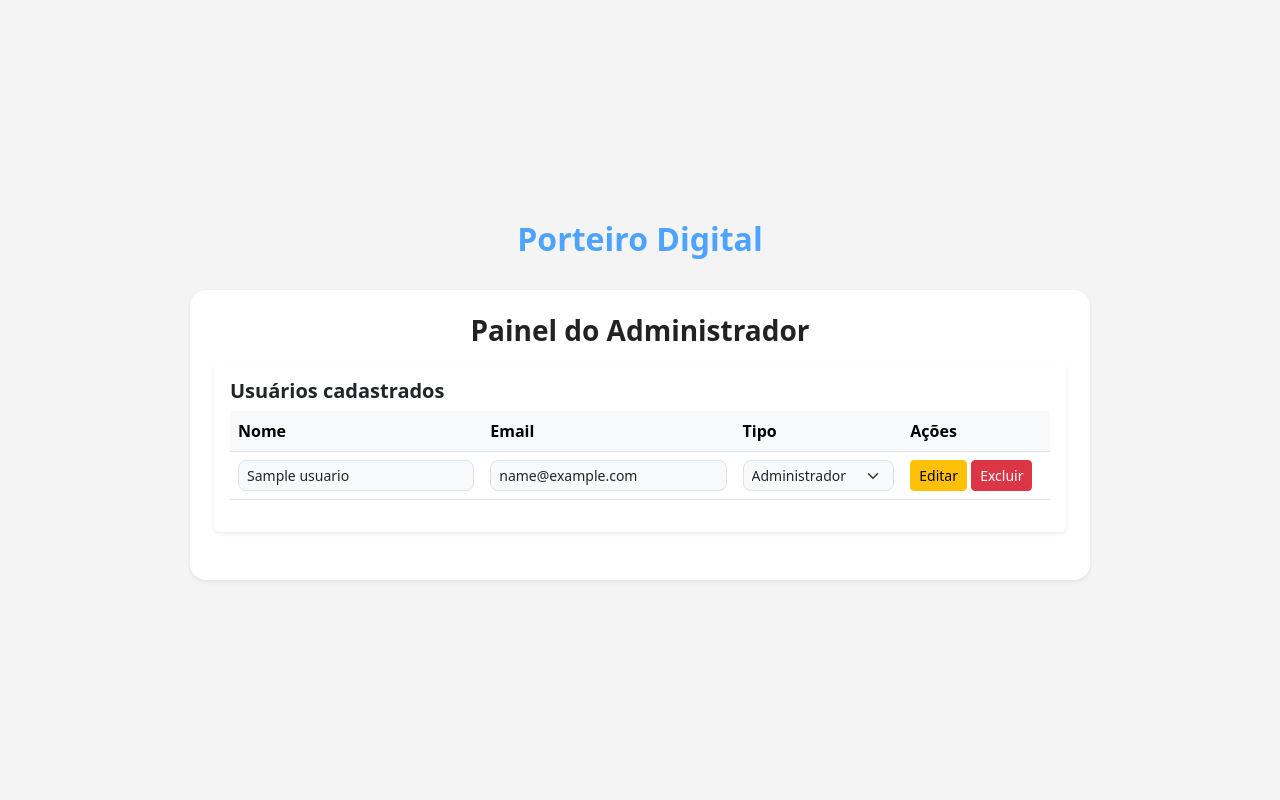
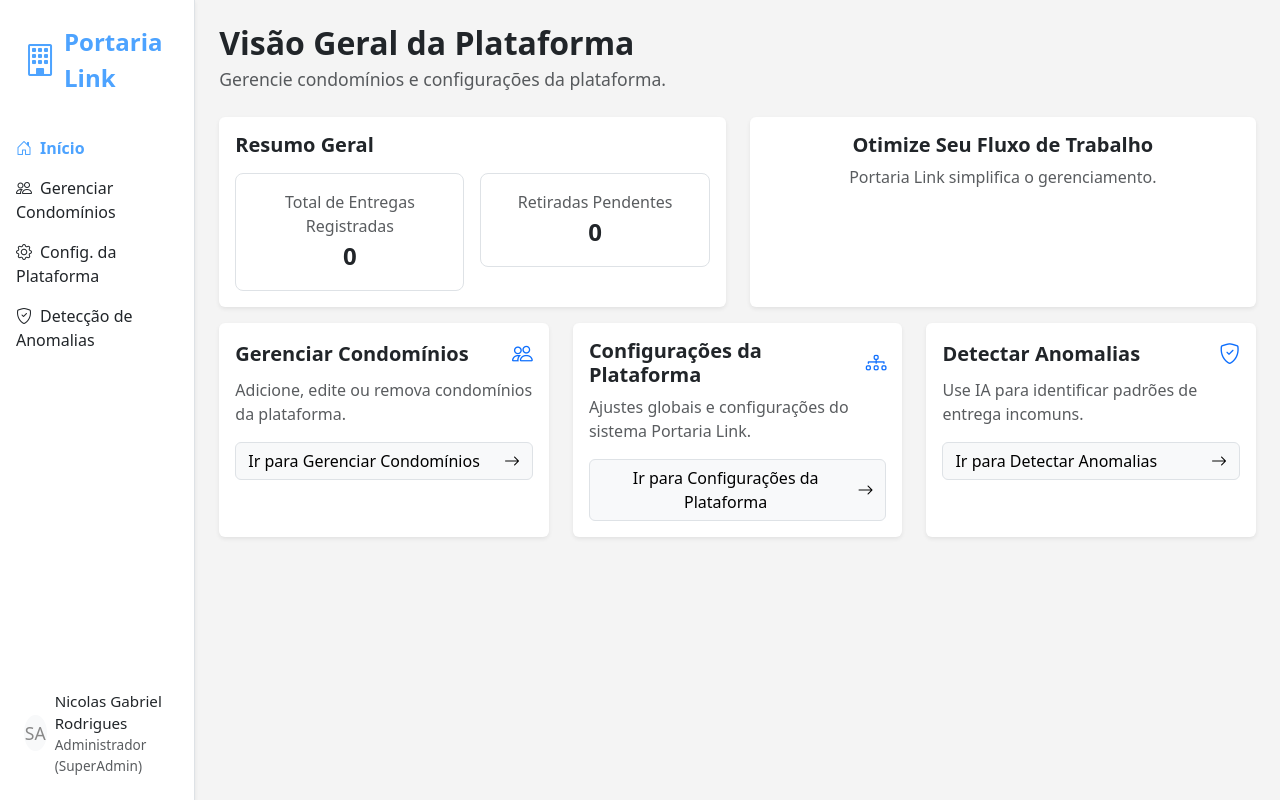
Before and after one commit to NicolasGayb/PorteiroDigital, a Flask app: page /painel/admin in a window 1280 px wide. Run offline with Flask 3, Linux system fonts and the light colour scheme; tables that the repository leaves empty hold one stand-in row (values such as "Sample post").

Commit message:
remodelar login admin

```diff
--- a/templates/painel_admin.html
+++ b/templates/painel_admin.html
@@ -9,67 +9,133 @@
   <link rel="stylesheet" href="{{ url_for('static', filename='css/style.css') }}">
 </head>
 <body style="background: #f4f4f4;">
-  <div class="container d-flex flex-column align-items-center justify-content-center" style="min-height: 100vh;">
-    <div class="text-center mb-4">
-      <i class="bi bi-building" style="font-size: 2.5rem; color: #4da3ff;"></i>
-      <h1 class="fw-bold" style="color: #4da3ff; font-size: 2rem;">Porteiro Digital</h1>
-    </div>
-    <div class="bg-white p-4 rounded-4 shadow-sm" style="width: 100%; max-width: 900px;">
-      <h3 class="fw-bold mb-3 text-center" style="color: #222;">Painel do Administrador</h3>
-      <div class="card border-0 shadow-sm mb-4">
-        <div class="card-body">
-          <h5 class="card-title fw-bold">Usuários cadastrados</h5>
-          <div class="table-responsive">
-            <table class="table align-middle">
-              <thead class="table-light">
-                <tr>
-                  <th>Nome</th>
-                  <th>Email</th>
-                  <th>Tipo</th>
-                  <th>Ações</th>
-                </tr>
-              </thead>
-              <tbody>
-                {% for user in usuarios %}
-                  <tr id="linha-{{ user.id }}">
-                    <!-- Campo de Nome com 'disabled' para evitar edição direta -->
-                    <td>
-                      <input type="text" class="form-control form-control-sm bg-light rounded-3"
-                             value="{{ user.nome }}" id="nome-{{ user.id }}" disabled>
-                    </td>
-
-                    <!-- Campo de Email -->
-                    <td>
-                      <input type="email" class="form-control form-control-sm bg-light rounded-3"
-                             value="{{ user.email }}" id="email-{{ user.id }}" disabled>
-                    </td>
-
-                    <!-- Campo de Tipo como um select dropdown -->
-                    <td>
-                      <select class="form-select form-select-sm bg-light rounded-3" id="tipo-{{ user.id }}" disabled>
-                        <option value="Administrador" {% if user.tipo == 'Administrador' %}selected{% endif %}>Administrador</option>
-                        <option value="Proprietario" {% if user.tipo == 'Proprietario' %}selected{% endif %}>Proprietário</option>
-                        <option value="Condomino" {% if user.tipo == 'Condomino' %}selected{% endif %}>Condomino</option>
-                        <option value="Zelador" {% if user.tipo == 'Zelador' %}selected{% endif %}>Zelador</option>
-                      </select>
-                    </td>
-
-                    <!-- Botões de ação: Editar, Salvar e Excluir -->
-                    <td>
-                      <button class="btn btn-sm btn-warning" id="editar-{{ user.id }}" onclick="editarUsuario({{ user.id }})">Editar</button>
-                      <button class="btn btn-sm btn-success d-none" id="salvar-{{ user.id }}" onclick="salvarUsuario({{ user.id }})">Salvar</button>
-                      <button class="btn btn-sm btn-secondary d-none" id="cancelar-{{ user.id }}" onclick="cancelarEdicao({{ user.id }})">Cancelar</button>
-                      <a href="/excluir/{{ user.id }}" class="btn btn-sm btn-danger">Excluir</a>
-                    </td>
-                  </tr>
-                {% endfor %}
-              </tbody>
-            </table>
+  <div class="d-flex" style="min-height: 100vh;">
+    <!-- Sidebar Lateral -->
+    <nav class="bg-white border-end shadow-sm d-flex flex-column justify-content-between" style="width: 260px; min-height: 100vh; position:relative;">
+      <div>
+        <!-- Logo e título -->
+        <div class="d-flex align-items-center gap-2 px-4 pt-4 pb-3">
+          <i class="bi bi-building" style="font-size: 2rem; color: #4da3ff;"></i>
+          <span class="fw-bold" style="color: #4da3ff; font-size: 1.5rem;">Portaria Link</span>
+        </div>
+        <!-- Menu de navegação -->
+        <ul class="nav flex-column mt-3">
+          <li class="nav-item">
+            <a class="nav-link active fw-semibold" href="#" style="color: #4da3ff;"><i class="bi bi-house-door me-2"></i>Início</a>
+          </li>
+          <li class="nav-item">
+            <a class="nav-link text-dark" href="#"><i class="bi bi-people me-2"></i>Gerenciar Condomínios</a>
+          </li>
+          <li class="nav-item">
+            <a class="nav-link text-dark" href="#"><i class="bi bi-gear me-2"></i>Config. da Plataforma</a>
+          </li>
+          <li class="nav-item">
+            <a class="nav-link text-dark" href="#"><i class="bi bi-shield-check me-2"></i>Detecção de Anomalias</a>
+          </li>
+        </ul>
+      </div>
+      <!-- Usuário logado -->
+      <div class="d-flex align-items-center gap-2 px-4 pb-4">
+        <span class="rounded-circle bg-light d-flex justify-content-center align-items-center" style="width:36px; height:36px; font-size:1.1rem; color:#888;">SA</span>
+        <div>
+          <div style="font-size:0.95rem;">Nicolas Gabriel Rodrigues</div>
+          <div class="text-muted" style="font-size:0.85rem;">Administrador (SuperAdmin)</div>
+        </div>
+      </div>
+    </nav>
+    <!-- Conteúdo principal -->
+    <main class="flex-grow-1 px-4 py-4">
+      <!-- Título e subtítulo -->
+      <div class="mb-4">
+        <h2 class="fw-bold mb-1" style="font-size:2rem;">Visão Geral da Plataforma</h2>
+        <div class="text-muted" style="font-size:1.1rem;">Gerencie condomínios e configurações da plataforma.</div>
+      </div>
+      <!-- Cards de resumo -->
+      <div class="row g-4 mb-3">
+        <!-- Card Resumo Geral -->
+        <div class="col-lg-6">
+          <div class="card border-0 shadow-sm h-100">
+            <div class="card-body">
+              <h5 class="fw-bold mb-3">Resumo Geral</h5>
+              <div class="row g-3">
+                <div class="col-md-6">
+                  <div class="border rounded-3 p-3 text-center">
+                    <div class="text-muted">Total de Entregas Registradas</div>
+                    <div class="fw-bold fs-4">0</div>
+                  </div>
+                </div>
+                <div class="col-md-6">
+                  <div class="border rounded-3 p-3 text-center">
+                    <div class="text-muted">Retiradas Pendentes</div>
+                    <div class="fw-bold fs-4">0</div>
+                  </div>
+                </div>
+              </div>
+            </div>
+          </div>
+        </div>
+        <!-- Card Otimize Seu Fluxo -->
+        <div class="col-lg-6">
+          <div class="card border-0 shadow-sm h-100 d-flex align-items-center justify-content-center text-center" style="min-height:100%;">
+            <div class="card-body">
+              <h5 class="fw-bold mb-2">Otimize Seu Fluxo de Trabalho</h5>
+              <div class="text-muted">Portaria Link simplifica o gerenciamento.</div>
+            </div>
           </div>
         </div>
       </div>
-    </div>
+      <!-- Cards de navegação -->
+      <div class="row g-4">
+        <!-- Gerenciar Condomínios -->
+        <div class="col-lg-4">
+          <div class="card border-0 shadow-sm h-100">
+            <div class="card-body">
+              <div class="d-flex align-items-center mb-2">
+                <h5 class="fw-bold mb-0 flex-grow-1">Gerenciar Condomínios</h5>
+                <i class="bi bi-people text-primary" style="font-size:1.3rem;"></i>
+              </div>
+              <div class="text-muted mb-3">Adicione, edite ou remova condomínios da plataforma.</div>
+              <a href="#" class="btn btn-light border w-100 d-flex align-items-center justify-content-between">
+                Ir para Gerenciar Condomínios <i class="bi bi-arrow-right ms-2"></i>
+              </a>
+            </div>
+          </div>
+        </div>
+        <!-- Configurações da Plataforma -->
+        <div class="col-lg-4">
+          <div class="card border-0 shadow-sm h-100">
+            <div class="card-body">
+              <div class="d-flex align-items-center mb-2">
+                <h5 class="fw-bold mb-0 flex-grow-1">Configurações da Plataforma</h5>
+                <i class="bi bi-diagram-3 text-primary" style="font-size:1.3rem;"></i>
+              </div>
+              <div class="text-muted mb-3">Ajustes globais e configurações do sistema Portaria Link.</div>
+              <a href="#" class="btn btn-light border w-100 d-flex align-items-center justify-content-between">
+                Ir para Configurações da Plataforma <i class="bi bi-arrow-right ms-2"></i>
+              </a>
+            </div>
+          </div>
+        </div>
+        <!-- Detectar Anomalias -->
+        <div class="col-lg-4">
+          <div class="card border-0 shadow-sm h-100">
+            <div class="card-body">
+              <div class="d-flex align-items-center mb-2">
+                <h5 class="fw-bold mb-0 flex-grow-1">Detectar Anomalias</h5>
+                <i class="bi bi-shield-check text-primary" style="font-size:1.3rem;"></i>
+              </div>
+              <div class="text-muted mb-3">Use IA para identificar padrões de entrega incomuns.</div>
+              <a href="#" class="btn btn-light border w-100 d-flex align-items-center justify-content-between">
+                Ir para Detectar Anomalias <i class="bi bi-arrow-right ms-2"></i>
+              </a>
+            </div>
+          </div>
+        </div>
+      </div>
+    </main>
   </div>
+  <!-- Bootstrap e ícones -->
+  <link rel="stylesheet" href="https://cdn.jsdelivr.net/npm/bootstrap-icons@1.10.5/font/bootstrap-icons.css">
   <script src="https://cdn.jsdelivr.net/npm/bootstrap@5.3.0/dist/js/bootstrap.bundle.min.js"></script>
   <script src="{{ url_for('static', filename='js/script.js') }}"></script>
 </body>
```
